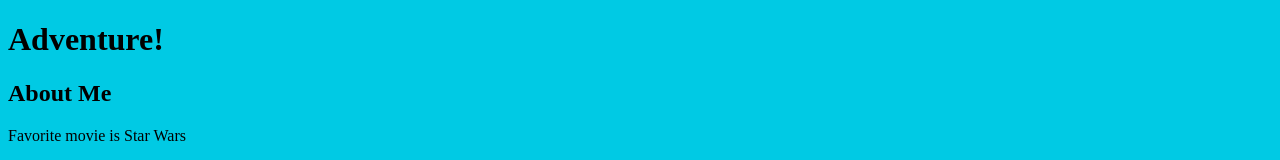
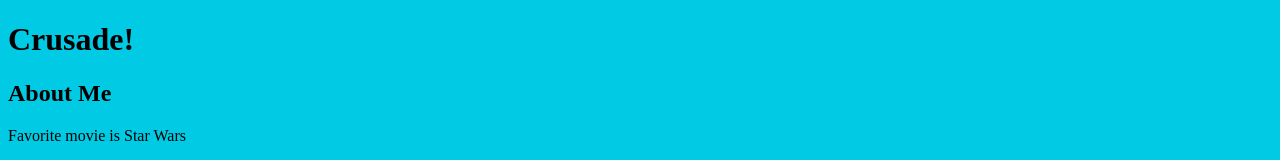
Before and after one commit to josejimenezjr0/gitTraining, a plain HTML site: page index.html in a window 1280 px wide. Shown: the top 160 px of the page. Drawn offline with Linux system fonts and the light colour scheme.

Commit message:
Change heading to Crusade

```diff
--- a/index.html
+++ b/index.html
@@ -10,7 +10,7 @@
 <body>
 
     <header>
-        <h1>Adventure!</h1>
+        <h1>Crusade!</h1>
     </header>
 
     <div class="container">
```
